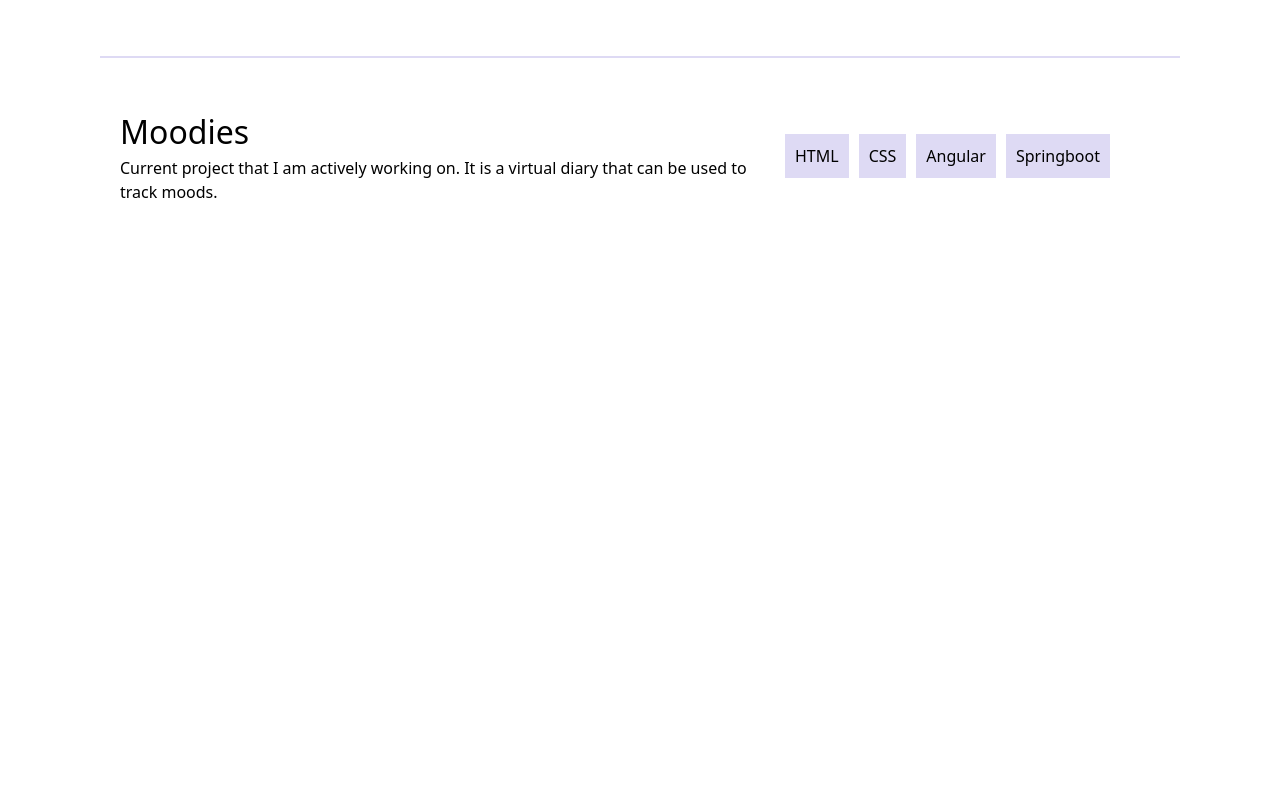
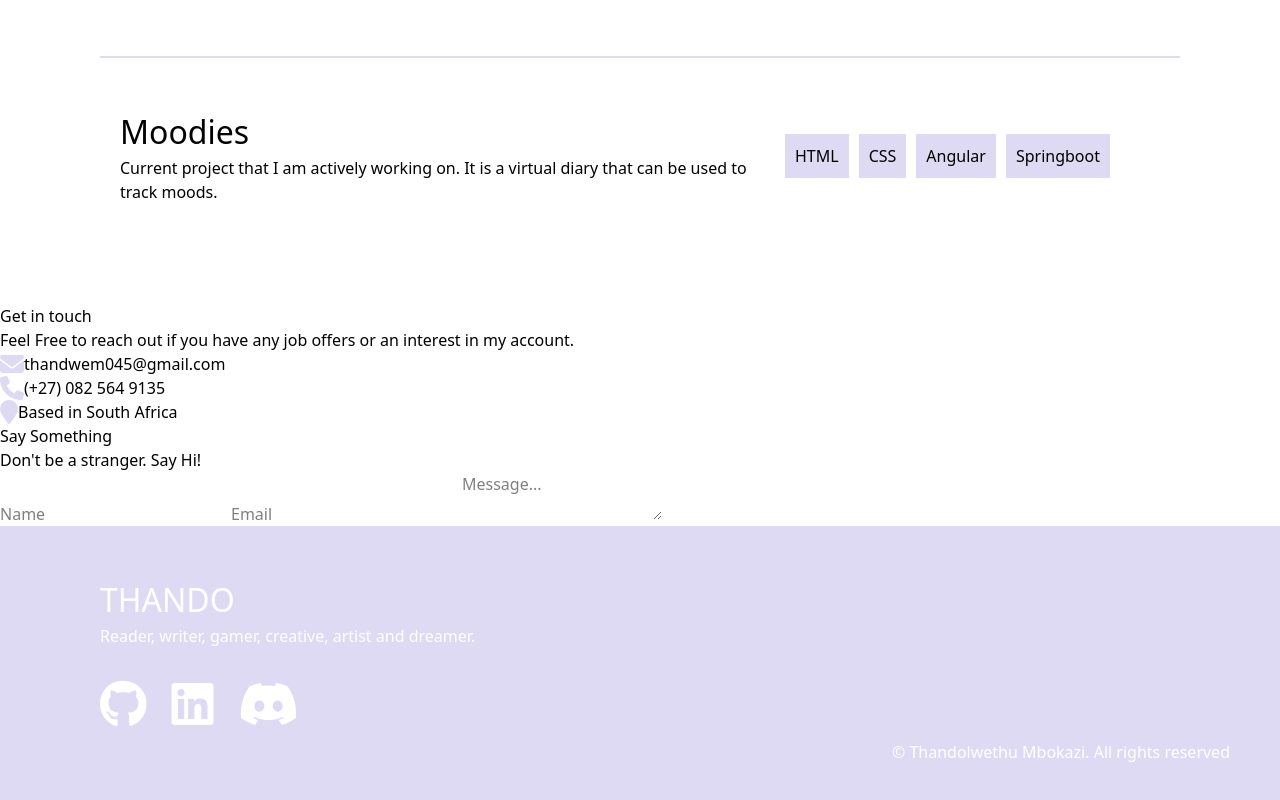
Before and after one commit to Tundoor/portfolio-v2, a Next.js app in the folder my-portfolio/: page / in a window 1280 px wide. Shown: the part 3486-4286 px from the top of the page. Before the commit the page ends 3740 px from the top, so only its background shows below. Built offline with nearby package versions, Linux system fonts and the light colour scheme.

Commit message:
Styled the bottom footer section

```diff
--- /dev/null
+++ b/my-portfolio/app/components/footer/footer.css
@@ -0,0 +1,46 @@
+/* Contact details */
+.contact-detail {
+    display: flex;
+    align-items: center;
+}
+
+.contact-detail i {
+    color: #DEDAF4;
+    font-size: 1.5rem;
+}
+
+/* form div */
+
+
+/* footer */
+
+.footer-div {
+    background-color: #DEDAF4;
+    padding: 50px;
+    padding-left: 100px;
+    display: flex;
+    flex-direction: column;
+    align-items: flex-start;
+    color: white;
+}
+
+.footer-header {
+    margin-bottom: 20px;
+}
+
+.footer-header h1 {
+    font-size: 2rem;
+
+}
+.footer-links {
+    font-size: 3rem;
+}
+
+.footer-links a {
+    margin-right: 25px;
+}
+.footer-copyright {
+    align-self: flex-end;
+    text-align: right;
+    width: 100%;
+}
--- /dev/null
+++ b/my-portfolio/app/components/footer/footer.jsx
@@ -0,0 +1,63 @@
+import './footer.css'
+
+export default function Footer() {
+    return(
+        <>
+        <div className='footer'>
+         <div className='contact-details-div'>
+           <div className='in-touch-div'>
+             <h1>Get in touch</h1>
+             <p>Feel Free to reach out if you have any job offers or an interest in my account.</p>
+           </div>
+           <div className='contact-details'>
+             <div className='contact-detail'>
+               <i class="fa fa-envelope" aria-hidden="true"></i>
+               <h1>thandwem045@gmail.com</h1>
+             </div>
+              <div className='contact-detail'>
+                <i class="fa fa-phone" aria-hidden="true"></i>
+                <h1>(+27) 082 564 9135</h1>
+             </div>
+              <div className='contact-detail'>
+                <i class="fa fa-map-marker" aria-hidden="true"></i>
+                <h1>Based in South Africa</h1>
+             </div>
+           </div>
+         </div>
+
+         {/* Contact Form */}
+          <div className='contact-form-div'>
+            <div className='form-header'>
+               <h1>Say Something</h1>
+               <p>Don't be a stranger. Say Hi!</p>
+            </div>
+            <form className='contact-form'>
+                <input placeholder='Name' type='text'></input>
+                <input placeholder='Email' type='text'></input>
+                <textarea placeholder='Message...'></textarea>
+            </form>
+         </div>
+
+         {/* footer */ }
+          <div className='footer-div'>
+        <div>
+          <div className='footer-header'>
+            <h1>THANDO</h1>
+            <p>Reader, writer, gamer, creative, artist and dreamer.</p>
+          </div>
+          <div className='footer-links'>
+            <a><i class="fab fa-github" aria-hidden="true"></i></a>
+            <a><i class="fab fa-linkedin" aria-hidden="true"></i></a>
+            <a><i class="fab fa-discord" aria-hidden="true"></i></a>
+          </div>
+         </div>
+
+          <div className='footer-copyright'>
+            <h1>&copy; Thandolwethu Mbokazi. All rights reserved</h1>
+          </div>
+
+         </div>
+         </div>
+        </>
+    )
+}
--- a/my-portfolio/app/layout.tsx
+++ b/my-portfolio/app/layout.tsx
@@ -27,6 +27,12 @@ export default function RootLayout({
       lang="en"
       className={`${geistSans.variable} ${geistMono.variable} h-full antialiased`}
     >
+     <head>
+        <link
+          rel="stylesheet"
+          href="https://cdnjs.cloudflare.com/ajax/libs/font-awesome/6.7.2/css/all.min.css"
+        />
+      </head>
       <body>{children}</body>
     </html>
   );
--- a/my-portfolio/app/page.tsx
+++ b/my-portfolio/app/page.tsx
@@ -4,6 +4,7 @@ import Intro from './components/intro/intro-section';
 import AboutMe from './components/about-me/about-me'
 import Skills from './components/skills/skills'
 import Project from './components/projects/project';
+import Footer from './components/footer/footer'
 
 export default function Home() {
   return (
@@ -13,6 +14,7 @@ export default function Home() {
  <AboutMe />
  <Skills />
  <Project />
+ <Footer />
    </>
   );
 }
```
